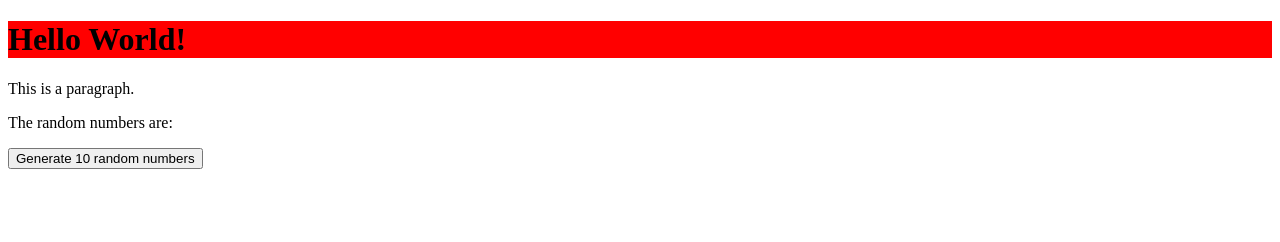
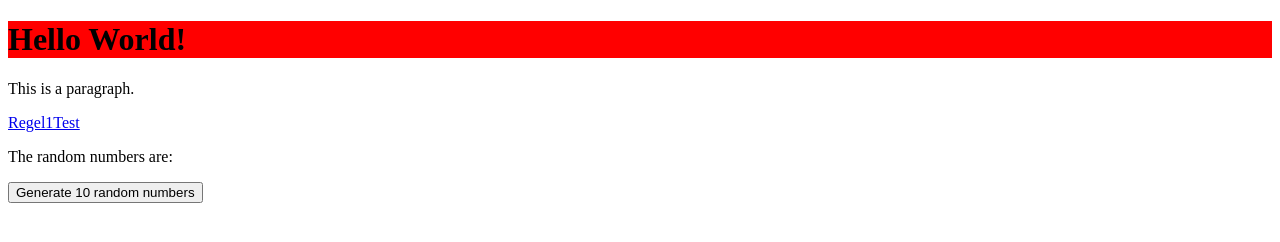
Before and after one commit to jawedm89/WebCryptoAPIToolTest, a plain HTML site: page index.html in a window 1280 px wide. Drawn offline with Linux system fonts and the light colour scheme.

Commit message:
Update index.html

```diff
--- a/index.html
+++ b/index.html
@@ -4,7 +4,7 @@
 
 <h1 style="background-color: red;">Hello World!</h1>
 <p>This is a paragraph.</p>
-
+<a href="/WebCryptoAPIToolTestRegel1Test.html/">Regel1Test</a>
     <script>
 genRandomNumbers = function getRandomNumbers() {
   if (window.crypto || window.msCrypto)
```
